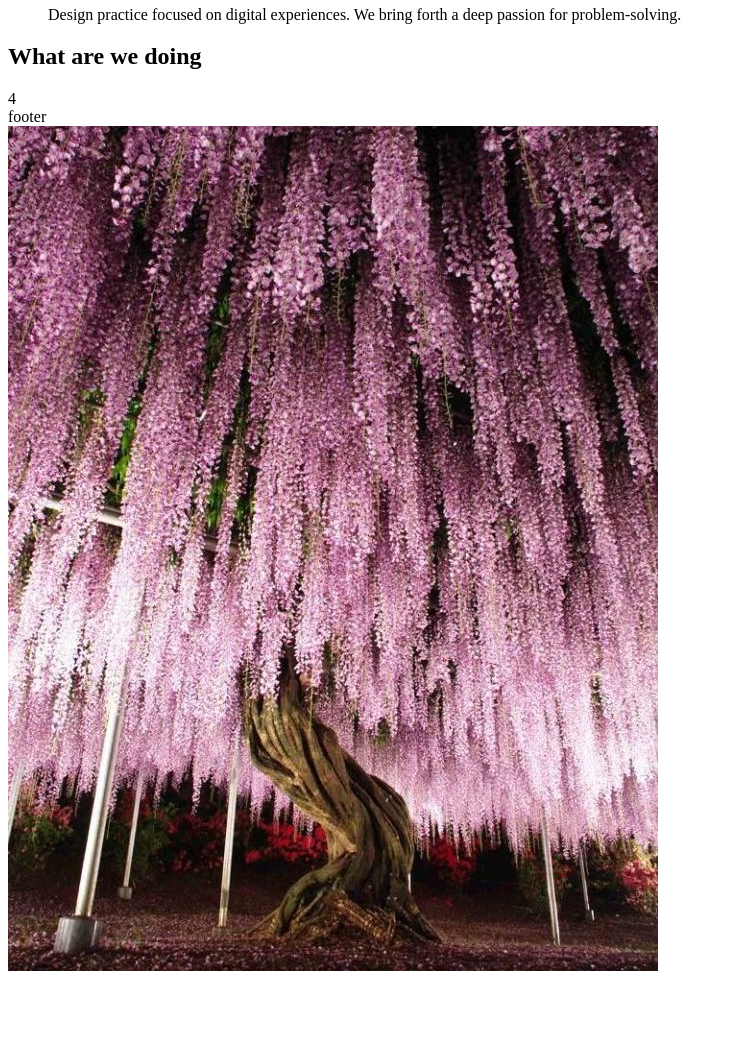
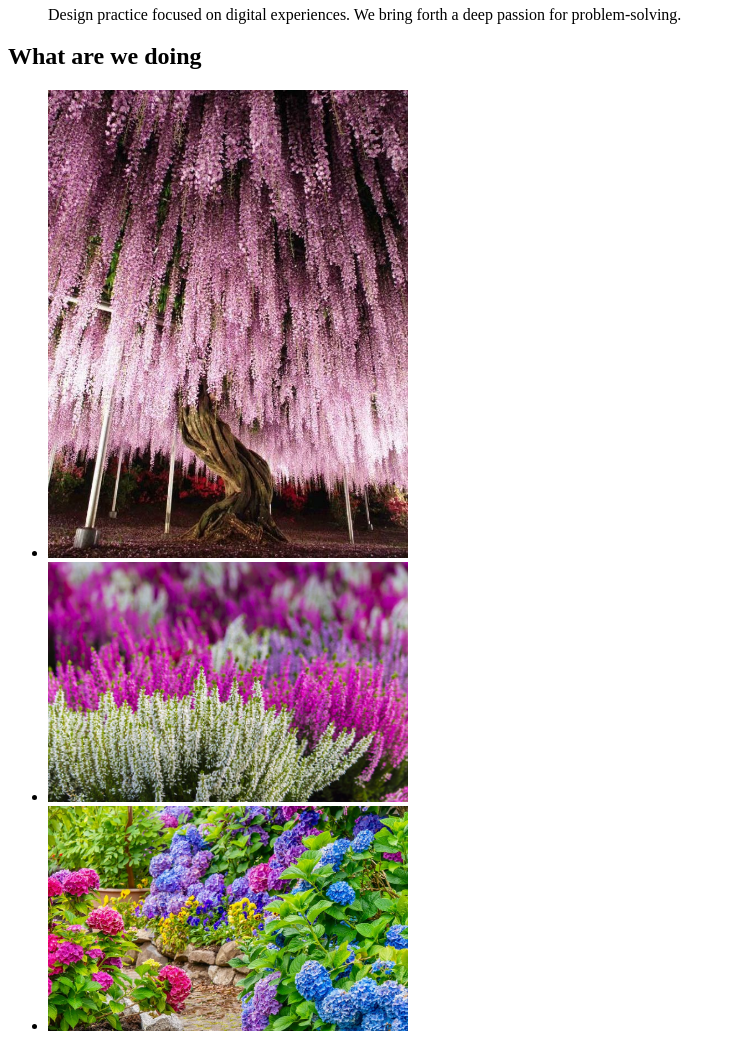
Before and after one commit to YuliyaKad/-goit-markup-hw-01, a plain HTML site: page index.html in a window 1280 px wide. Shown: the part 660-1698 px from the top of the page, without its empty margins (0-736 px from the left). Before the commit the page ends 1643 px from the top, so only its background shows below. Drawn offline with Linux system fonts and the light colour scheme.

Commit message:
addimages

```diff
--- a/index.html
+++ b/index.html
@@ -67,12 +67,17 @@
       </section>
       <section>
         <h2>What are we doing</h2>
+        <ul>
+          <li><img src="./images/image1.jpg" alt="flower" width="360" /></li>
+          <li><img src="./images/image2.jpg" alt="flower" width="360" /></li>
+          <li><img src="./images/image3.jpg" alt="flower" width="360" /></li>
+        </ul>
       </section>
 
       <section>4</section>
     </main>
 
     <footer>footer</footer>
-    <img src="./images/image1.jpg" alt="" />
+    <img src="./images/image4.jpg" alt="flower" />
   </body>
 </html>
```
Also changed, not shown: images/image2.jpg (added), images/image3.jpg (added), images/image4.jpg (added).
